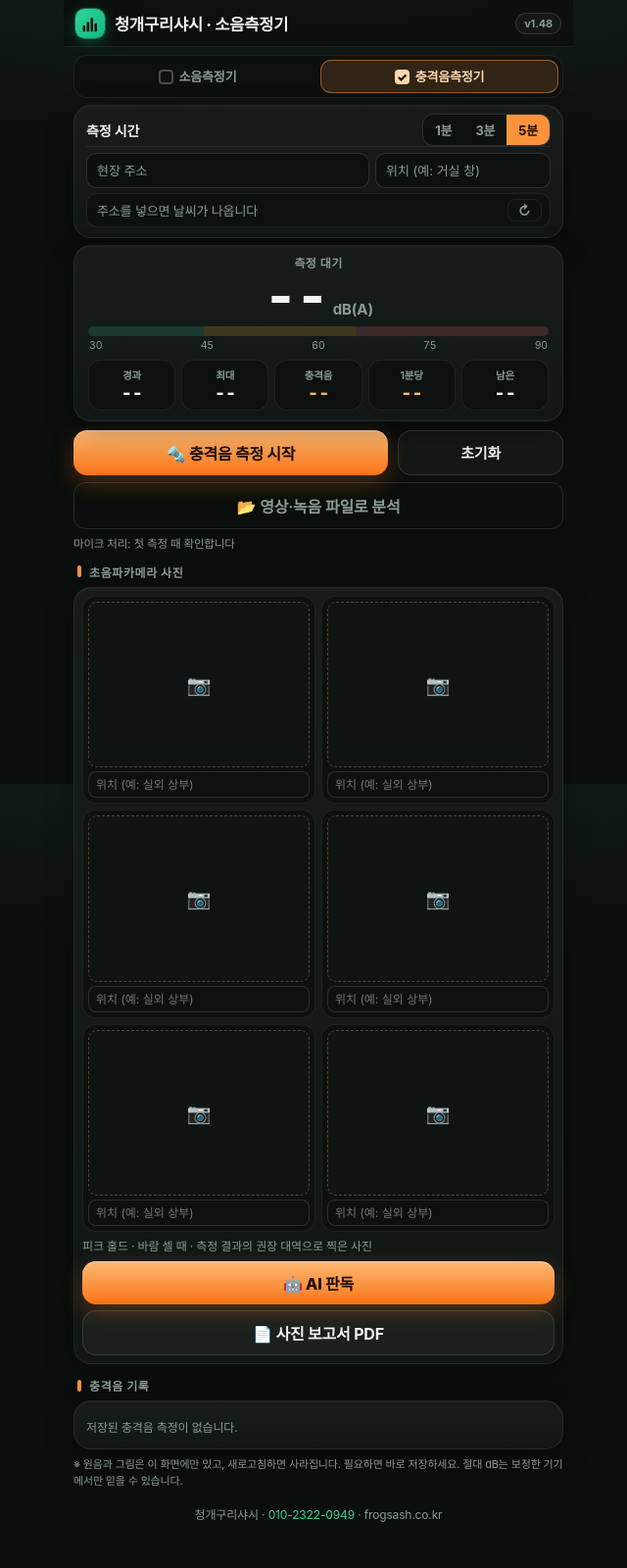
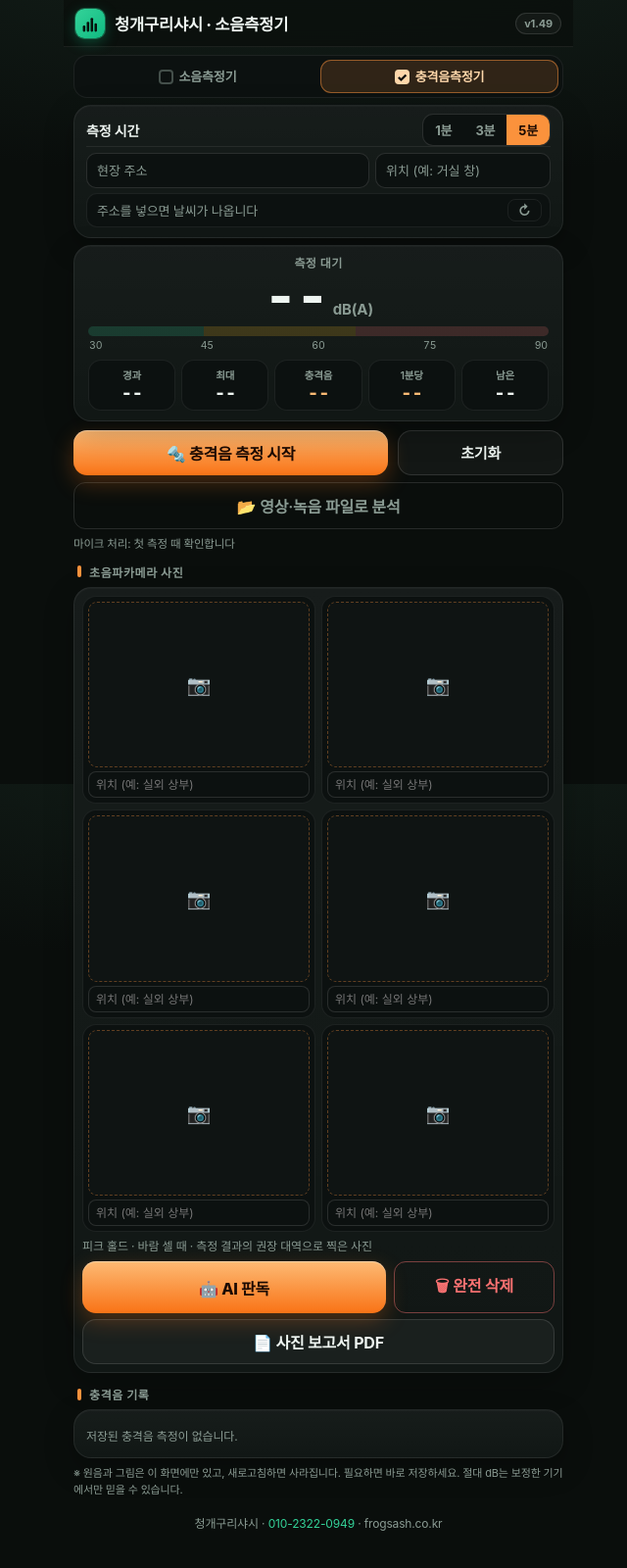
Before and after one commit to anhjjeon1/frogsash-website, a plain HTML site: page meter/index.html in a window 1280 px wide. Shown: the whole page at 98% size, without its empty margins (315-955 px from the left). Drawn offline with Linux system fonts and the light colour scheme; a web font is replaced by a local one.

Commit message:
meter v1.49: AI 판독 옆 완전 삭제 버튼(사진·위치 메모·AI 결과 비움, 확인 창)
Co-Authored-By: Claude Opus 5.5 <noreply@anthropic.com>

```diff
--- a/meter/index.html
+++ b/meter/index.html
@@ -335,6 +335,10 @@ canvas{background:var(--card2);border:1px solid var(--line)}
 .uslot .umemo{margin-top:3px;padding:4px 7px}
 #uAi{margin-top:8px!important}
 #uPdf{margin-top:6px!important}
+/* v1.49 — AI 판독 + 완전 삭제 한 줄 */
+.ubtns{display:flex;gap:8px;margin-top:8px}
+.ubtns #uAi{flex:1;width:auto;margin-top:0!important}
+.ubtns #uClr{flex:0 0 34%;width:auto;padding:11px 6px;white-space:nowrap;color:#f87171;border-color:rgba(248,113,113,.45)}
 /* v1.48 — 원음 저장 + 보고서 PDF 한 줄 */
 .irbtns{display:flex;gap:8px;margin-top:4px}
 .irbtns #irWav{flex:0 0 38%;width:auto;padding:11px 6px;white-space:nowrap}
@@ -386,7 +390,7 @@ details>summary{padding:2px 0}
     <rect x="17" y="11" width="3.2" height="11" rx="1.4"/></svg></div>
   <h1>청개구리샤시 · 소음측정기</h1>
   <div class="badge hidden" id="wlChip" title="측정 중 화면이 꺼지지 않게 유지합니다">🔆 화면 유지</div>
-  <div class="badge" id="verBadge">v1.48</div>
+  <div class="badge" id="verBadge">v1.49</div>
 </header>
 
 <div id="toast" class="toast"></div>
@@ -635,7 +639,7 @@ details>summary{padding:2px 0}
   <div class="card" style="padding:8px">
     <div class="ugrid" id="uGrid"></div>
     <div class="mini" style="margin-top:5px">피크 홀드 · 바람 셀 때 · 측정 결과의 권장 대역으로 찍은 사진</div>
-    <button class="b-main" id="uAi" style="width:100%;margin-top:10px">🤖 AI 판독</button>
+    <div class="ubtns"><button class="b-main" id="uAi">🤖 AI 판독</button><button class="b-ghost" id="uClr">🗑 완전 삭제</button></div>
     <button class="b-sec" id="uPdf" style="width:100%;margin-top:8px">📄 사진 보고서 PDF</button>
     <div class="iverd hidden" id="uSum" style="margin-top:10px"></div>
     <input type="file" id="uFile" accept="image/*" class="hidden">
@@ -2049,7 +2053,7 @@ function impReportHTML(R){
   '<tr><th>실내 기준</th><td>공동주택 실내 소음 45dB(A) 이하 · WHO 거실 35 · 침실 30dB(A). 보정한 기기에서만 비교합니다.</td></tr></table>'+
   '<div class="legal">※ 태블릿·휴대폰 마이크로 잰 참고 자료입니다. 공인 시험이 아니며, 소리 나는 위치는 이 측정으로 알 수 없습니다.</div></div>'+uReportHTML(7)+'</body></html>';
 }
-const METER_VER="v1.48";
+const METER_VER="v1.49";
 function impHead(title){
   return '<!doctype html><html lang="ko"><head><meta charset="utf-8"><title>'+title+'</title><style>'+
   '*{-webkit-print-color-adjust:exact!important;print-color-adjust:exact!important;box-sizing:border-box}@page{size:A4;margin:14mm 13mm}'+
@@ -2176,6 +2180,12 @@ async function uAnalyze(){
   btn.disabled=false; btn.textContent="🤖 AI 판독";
 }
 $("#uAi").onclick=uAnalyze;
+// v1.49 완전 삭제 — 사진 6칸·위치 메모·AI 판독·종합을 한 번에 비움(측정 결과·기록은 그대로)
+$("#uClr").onclick=()=>{
+  if(!uSlots.some(u=>u.img||(u.memo||"").trim()||u.ai)&&!uSummary){ toast("지울 사진이 없습니다"); return; }
+  if(!confirm("초음파 사진 6칸과 위치 메모, AI 판독 결과를 모두 지울까요?\n(측정 결과와 기록은 남습니다)")) return;
+  uSlots.forEach(u=>{ u.img=null; u.memo=""; u.ai=null; u.ok=null; }); uSummary=null; uRender(); toast("사진을 모두 지웠습니다");
+};
 wxRender();
 $("#uPdf").onclick=()=>impPdf();
 uRender();
```
